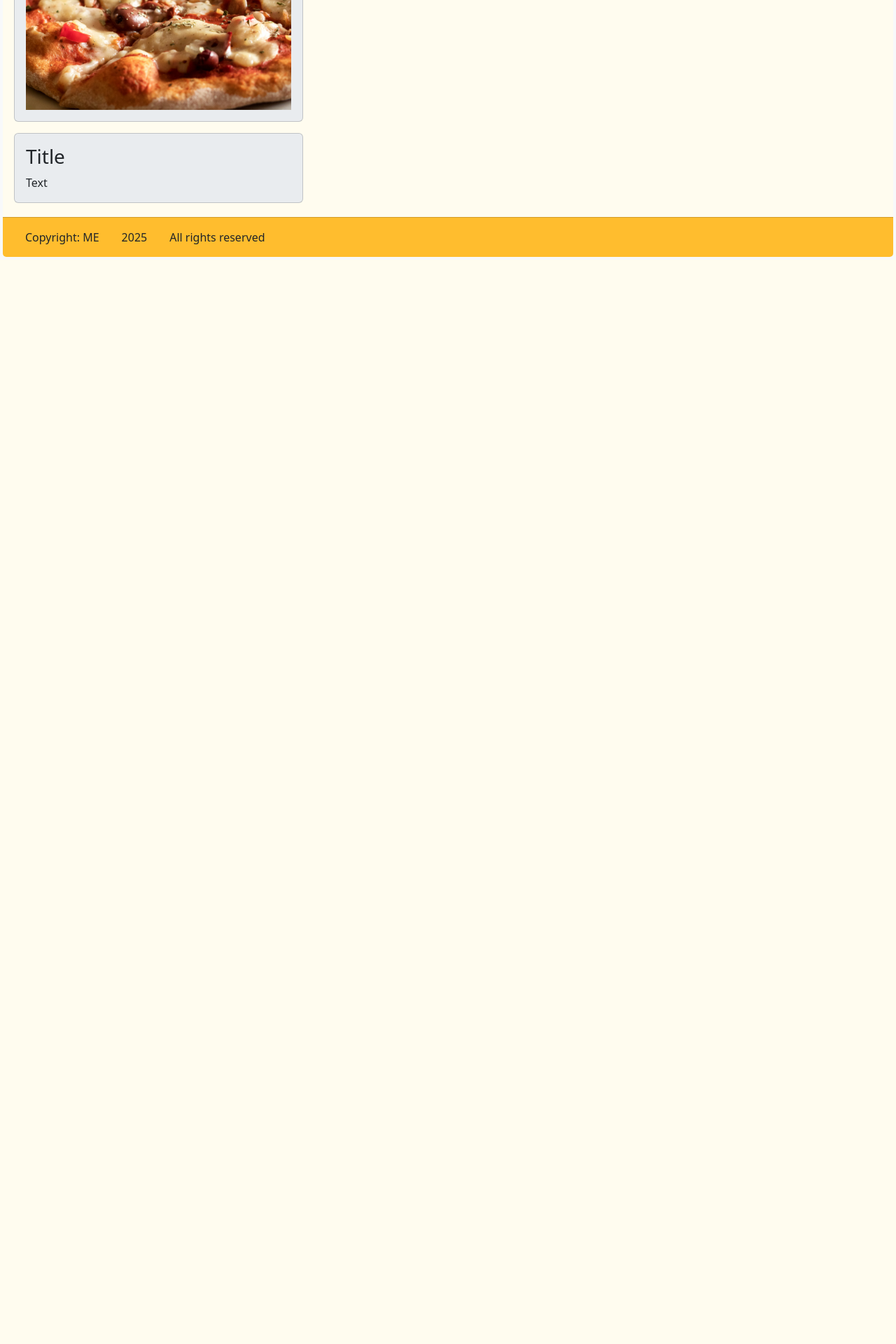
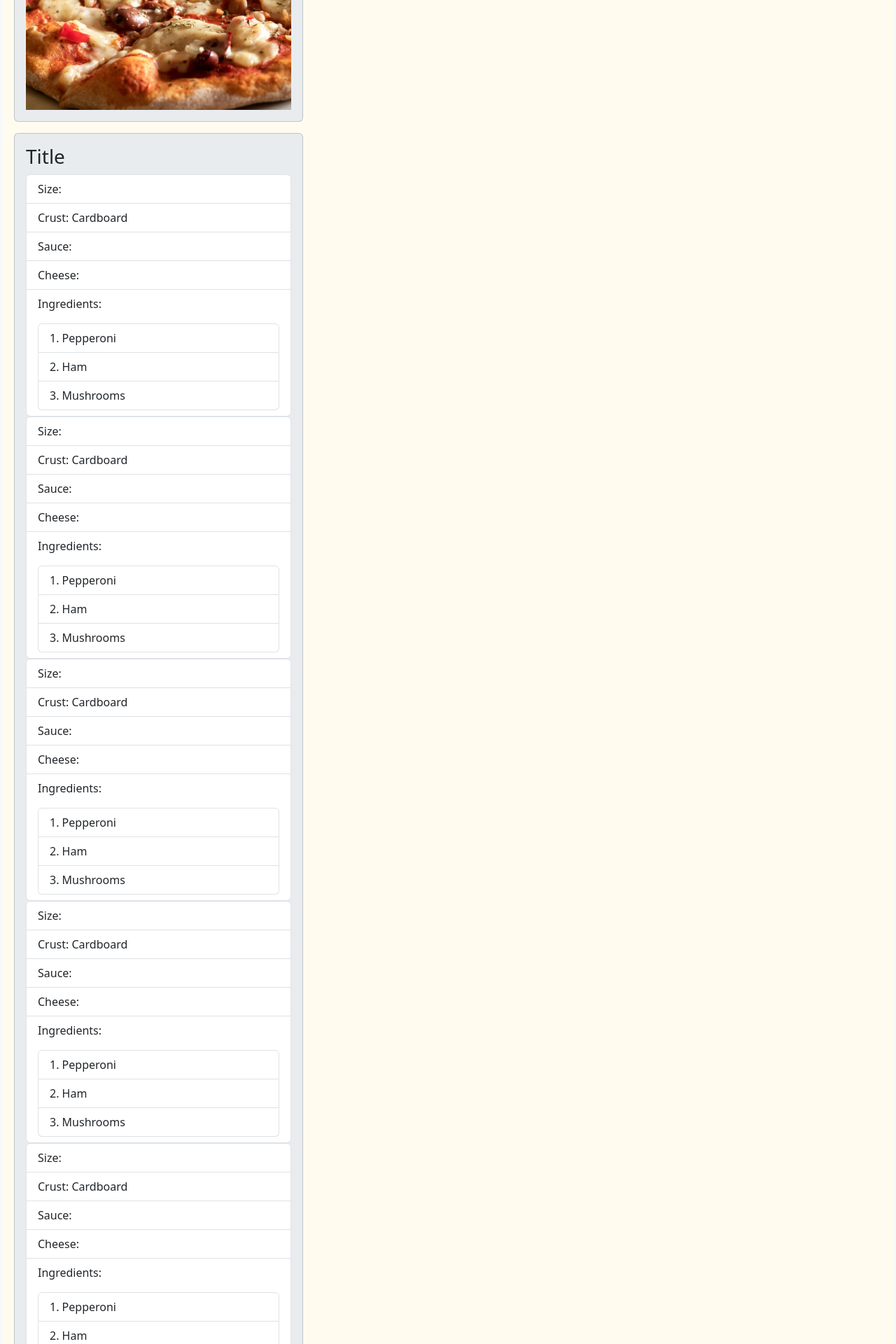
Before and after one commit to Ivanidze1235/fullstack-project-pizza-ordering-website-, a Django app: page / in a window 1280 px wide. Shown: the part 343-2263 px from the top of the page at 70% size. Before the commit the page ends 710 px from the top, so only its background shows below. Run offline with Django 5.2, Linux system fonts and the light colour scheme; data comes from the database, SQL or seed files in the repository; both versions use the stored data as it was after the commit; parts of the project's set-up code (start-up, migrations or seed data) failed here and were passed over; some libraries are stand-ins or nearby versions.

Commit message:
broken commit

```diff
--- a/pizzaplace/pizza_app/forms.py
+++ b/pizzaplace/pizza_app/forms.py
@@ -15,7 +15,6 @@
     size = forms.ChoiceField(choices=[(si.size, si.size) for si in models.Sizes.objects.all()], widget=forms.Select)
     sauce = forms.ChoiceField(choices=[(sau.sauce, sau.sauce) for sau in models.Sauces.objects.all()], widget=forms.Select)
     cheese = forms.ChoiceField(choices=[(che.cheese, che.cheese) for che in models.Cheeses.objects.all()], widget=forms.Select)
-
     class Meta:
         model = models.Pizza
 
--- a/pizzaplace/pizza_app/models.py
+++ b/pizzaplace/pizza_app/models.py
@@ -1,4 +1,5 @@
 from django.db import models
+from django.contrib.auth.models import User
 
 # Create your models here.
 
@@ -34,8 +35,7 @@
         ('Mushrooms', 'Mushrooms'),
         ('Onions', 'Onions')
     )
-
-    id=models.AutoField(primary_key=True)
+    user = models.CharField(default="none", max_length=100)
 
     size = models.CharField(max_length=300, default="", choices=[(si.size, si.size) for si in Sizes.objects.all()])
     sauce = models.CharField(max_length=300, default="", choices=[(sau.sauce, sau.sauce) for sau in Sauces.objects.all()])
--- a/pizzaplace/pizza_app/templates/index.html
+++ b/pizzaplace/pizza_app/templates/index.html
@@ -21,7 +21,26 @@
         <div class="card bg-body-secondary">
             <div class="card-body">
                 <h3 class="card-title">Title</h3>
-                <p class="card-text">Text</p>
+                {% for pizza in pizzas %}
+                <ul class="list-group list-group">
+                    <li class="list-group-item">Size: {{pizza.size}}</li>
+                    <li class="list-group-item">Crust: {{pizza.crust}}</li>
+                    <li class="list-group-item">Sauce: {{pizza.sauce}}</li>
+                    <li class="list-group-item">Cheese: {{pizza.cheese}}</li>
+                    <li class="list-group-item">
+                        <p>Ingredients:</p>
+                        <ul class="list-group list-group-numbered">
+                            {% if pizza.pepperoni == True %}<li class="list-group-item">Pepperoni</li>{% endif %}
+                            {% if pizza.chicken == True %}<li class="list-group-item">Chicken</li>{% endif %}
+                            {% if pizza.ham == True %}<li class="list-group-item">Ham</li>{% endif %}
+                            {% if pizza.pineapple == True %}<li class="list-group-item">Pineapple</li>{% endif %}
+                            {% if pizza.peppers == True %}<li class="list-group-item">Peppers</li>{% endif %}
+                            {% if pizza.mushrooms == True %}<li class="list-group-item">Mushrooms</li>{% endif %}
+                            {% if pizza.onions == True %}<li class="list-group-item">Onions</li>{% endif %}
+                        </ul>
+                    </li>
+                </ul>
+                {% endfor %}
             </div>
         </div>
     </div>
--- a/pizzaplace/pizza_app/views.py
+++ b/pizzaplace/pizza_app/views.py
@@ -8,10 +8,12 @@
 from django.core.mail import EmailMultiAlternatives
 from django.template.loader import get_template
 from django.template import Context
+from .models import Pizza
 
 # Create your views here.
 def index(request):
-    return render(request, "index.html")
+    pizza = Pizza.objects.filter(user=request.user.username)
+    return render(request, "index.html", {'pizzas':pizza})
 
 def order(request, pizza=None):
     return render(request, "order.html", {'pizza':pizza})
@@ -20,9 +22,12 @@
     if request.method == "POST":
 				# create a new copy of the form with the data the user
 				# entered , it is stored in request.POST
+
         form = PizzaCreationForm(request.POST)
+        form.user = request.user.username
         if form.is_valid():
             pizza = form.save()
+
             return render(request, 'order.html', {'pizza':pizza})
         else:
 						# form has errors
```
Also changed, not shown: pizzaplace/db.sqlite3, pizzaplace/pizza_app/migrations/0009_pizza_user.py (added), pizzaplace/pizza_app/migrations/0010_alter_pizza_user.py (added), pizzaplace/pizza_app/migrations/0011_alter_pizza_id.py (added), pizzaplace/pizza_app/migrations/0012_alter_pizza_id.py (added), pizzaplace/pizza_app/migrations/0013_remove_pizza_user_pizza_owner.py (added), pizzaplace/pizza_app/migrations/0014_alter_pizza_owner.py (added), pizzaplace/pizza_app/migrations/0015_alter_pizza_owner.py (added), pizzaplace/pizza_app/migrations/0016_remove_pizza_id_alter_pizza_owner.py (added), pizzaplace/pizza_app/migrations/0017_remove_pizza_owner_pizza_id_pizza_user.py (added).
